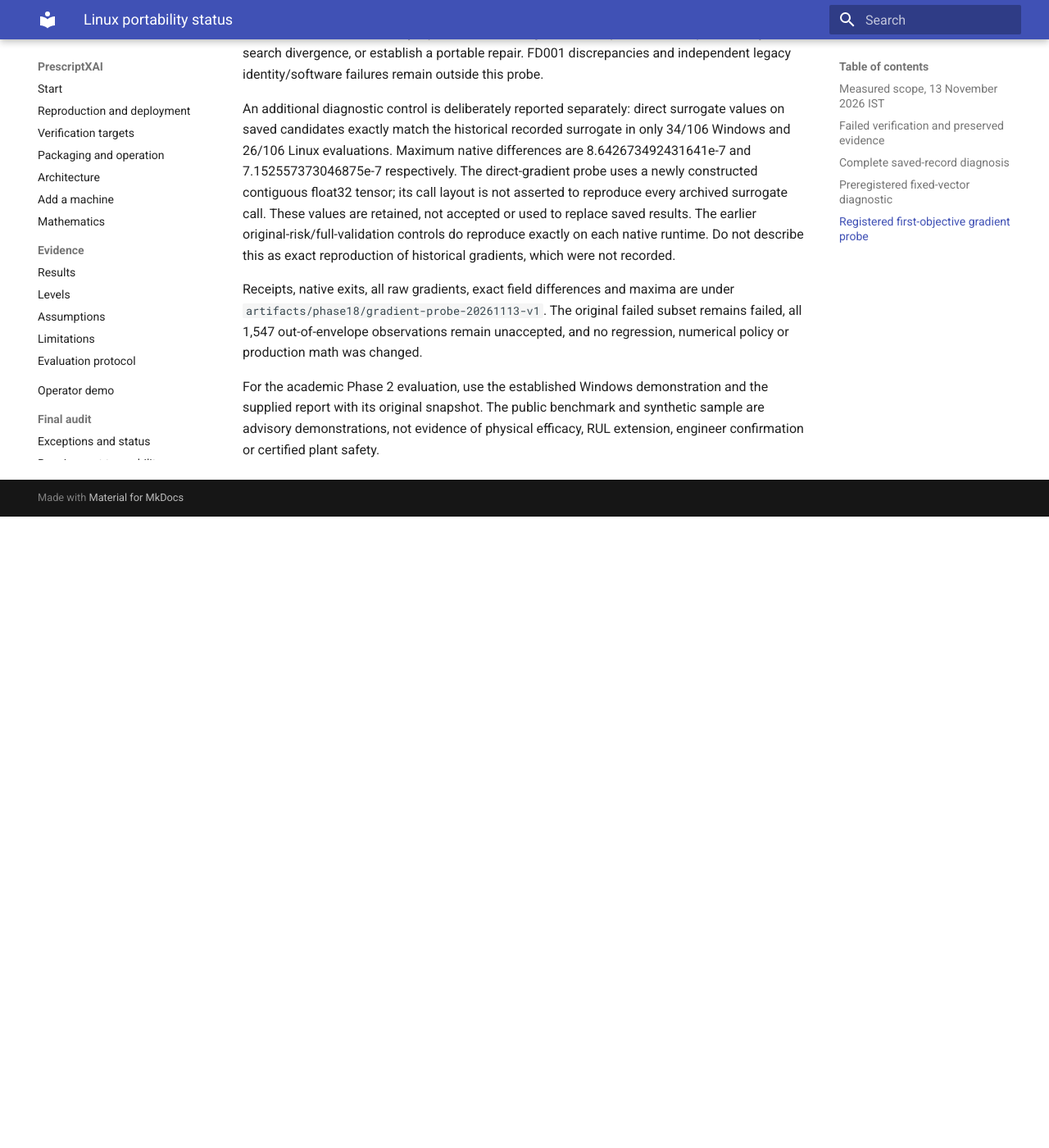
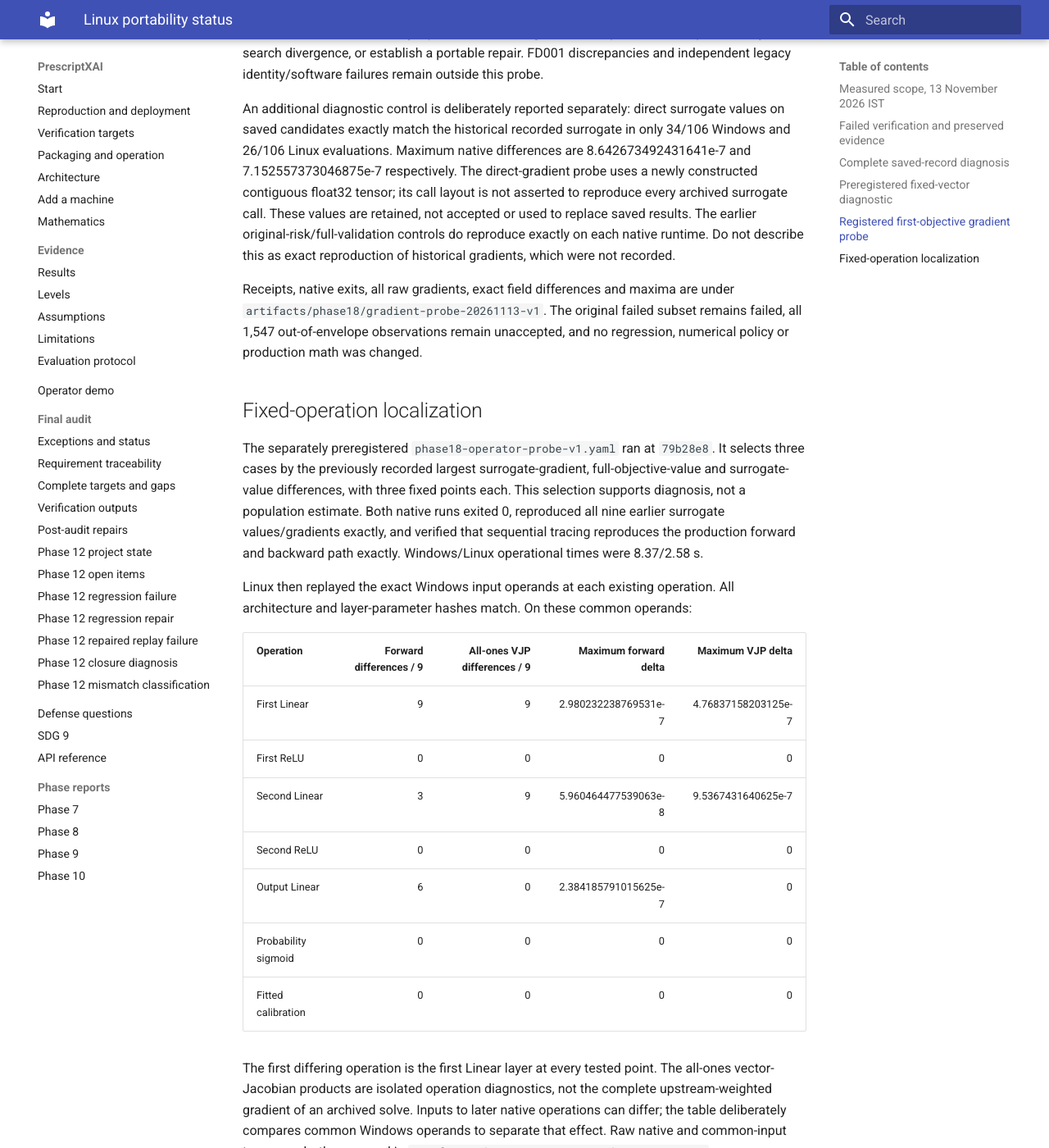
Before and after one commit to Chiranth-17/PrescriptXAI, an MkDocs documentation site: the page built from docs/linux_portability.md, in a window 1280 px wide and 1400 px high, scrolled down 3925 px. Shown: the whole window at 82% size. Built offline with MkDocs 1.6.1 and Material for MkDocs 9.7.7, drawn with Linux system fonts in a browser that asks for light colours; before the commit the page ends 4555 px from its top, so only the background shows below that; some of the changed text lies outside the part shown.

Commit message:
docs: localize Linux portability gap to surrogate linear operations

```diff
--- a/docs/linux_portability.md
+++ b/docs/linux_portability.md
@@ -166,6 +166,52 @@ are under `artifacts/phase18/gradient-probe-20261113-v1`. The original failed
 subset remains failed, all 1,547 out-of-envelope observations remain unaccepted,
 and no regression, numerical policy or production math was changed.
 
+## Fixed-operation localization
+
+The separately preregistered `phase18-operator-probe-v1.yaml` ran at `79b28e8`.
+It selects three cases by the previously recorded largest surrogate-gradient,
+full-objective-value and surrogate-value differences, with three fixed points
+each. This selection supports diagnosis, not a population estimate. Both native
+runs exited 0, reproduced all nine earlier surrogate values/gradients exactly,
+and verified that sequential tracing reproduces the production forward and
+backward path exactly. Windows/Linux operational times were 8.37/2.58 s.
+
+Linux then replayed the exact Windows input operands at each existing operation.
+All architecture and layer-parameter hashes match. On these common operands:
+
+| Operation | Forward differences / 9 | All-ones VJP differences / 9 | Maximum forward delta | Maximum VJP delta |
+| --- | ---: | ---: | ---: | ---: |
+| First Linear | 9 | 9 | 2.980232238769531e-7 | 4.76837158203125e-7 |
+| First ReLU | 0 | 0 | 0 | 0 |
+| Second Linear | 3 | 9 | 5.960464477539063e-8 | 9.5367431640625e-7 |
+| Second ReLU | 0 | 0 | 0 | 0 |
+| Output Linear | 6 | 0 | 2.384185791015625e-7 | 0 |
+| Probability sigmoid | 0 | 0 | 0 | 0 |
+| Fitted calibration | 0 | 0 | 0 | 0 |
+
+The first differing operation is the first Linear layer at every tested point.
+The all-ones vector-Jacobian products are isolated operation diagnostics, not
+the complete upstream-weighted gradient of an archived solve. Inputs to later
+native operations can differ; the table deliberately compares common Windows
+operands to separate that effect. Raw native and common-input traces are both
+preserved in `artifacts/phase18/operator-probe-20261113-v1`.
+
+The original runtime receipts record the same PyTorch package version 2.14.1
+and source commit, but different native builds: Windows embeds MKL 2026.1
+(product build 20260612), Linux MKL 2024.2 (product build 20240605). Both report
+AVX2. Windows is built without CUDA; the Linux wheel is CUDA-enabled while all
+these diagnostics execute on CPU. These are observed build differences, not a
+controlled proof that replacing MKL alone repairs the full search. No backend,
+dependency, precision, model or scientific policy has been changed.
+
+The next numerical investigation should isolate a compatible native backend in
+a separate environment, retain the original native controls, and test the
+fixed-operation discrepancy before any search is authorized. A production
+repair needs an explicit versioned execution policy and verification against
+unchanged historical results; another complete regression is premature. The
+separate legacy path-identity migration and Linux software failures also remain
+open. Windows demo and original reports stay available; Phase 18 is partial.
+
 For the academic Phase 2 evaluation, use the established Windows demonstration
 and the supplied report with its original snapshot. The public benchmark and
 synthetic sample are advisory demonstrations, not evidence of physical efficacy,
```
Also changed, not shown: .gsd/STATE.md (+9 -6 lines), PROGRESS.md (+25 -0 lines).
